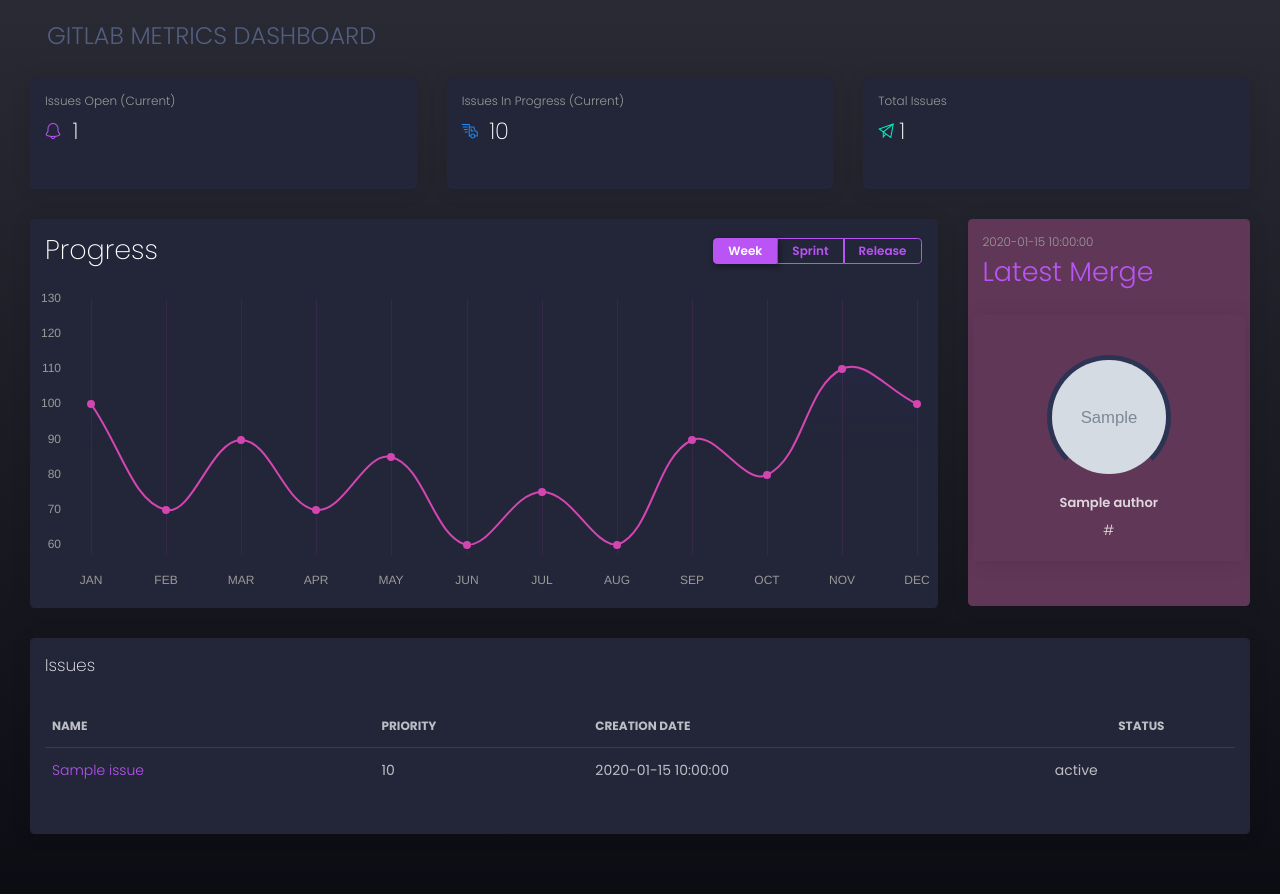
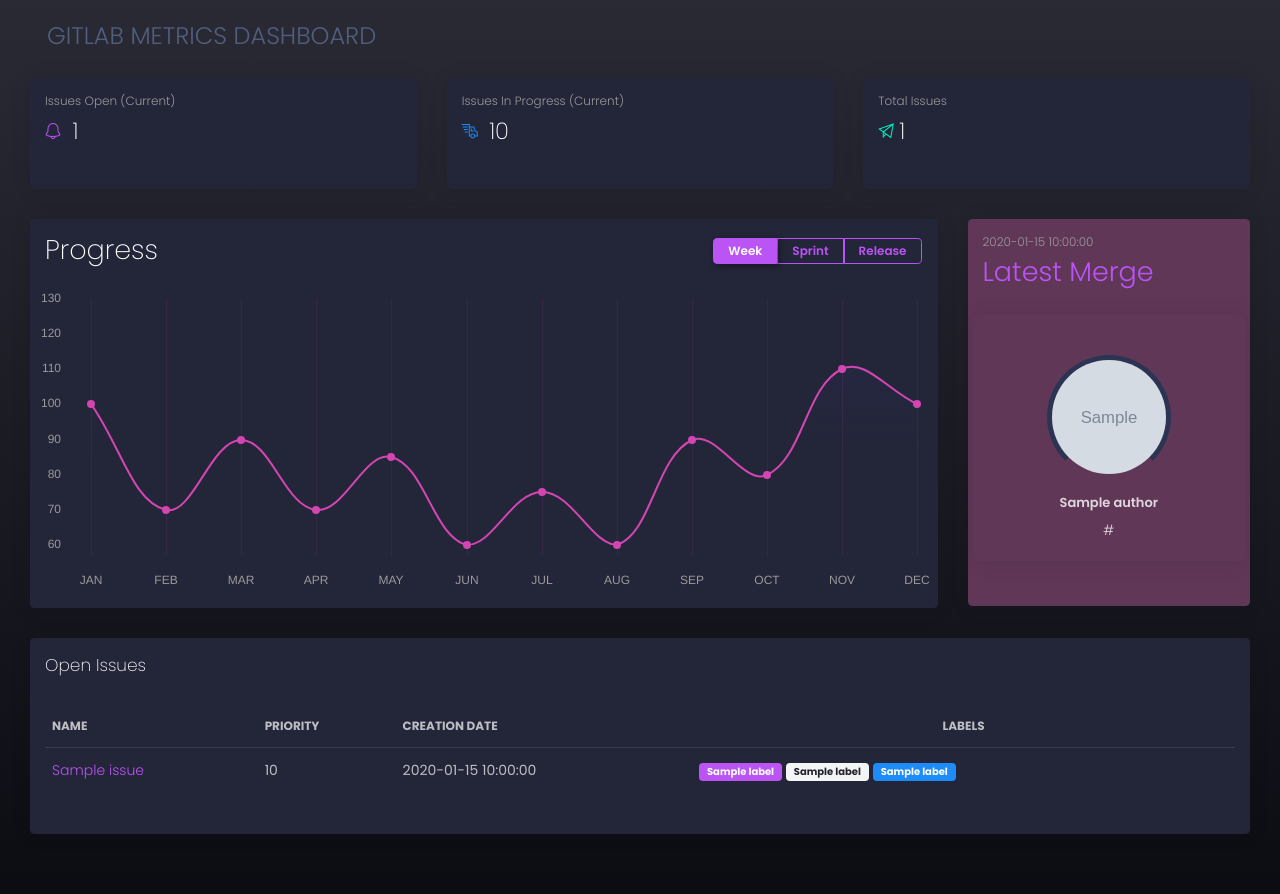
Before and after one commit to maevekenny/hci584-gitlab-metrics-dashboard, a Flask app: template app/home/templates/index.html in a window 1280 px wide. Run offline with Flask 2, Linux system fonts and the light colour scheme; data comes from the database, SQL or seed files in the repository; the template is opened without the code that fills it: most values are stand-ins (such as "Sample title", 1, 10 or a date in 2020); grey boxes marked "Sample" are stand-in pictures; some libraries are stand-ins or nearby versions.

Commit message:
styled table with badges

```diff
--- a/app/base/requests.py
+++ b/app/base/requests.py
@@ -35,7 +35,7 @@
         "/issues/?state=opened&labels=workflow::In dev"
     response = requests.request(
         "GET", url, headers={'PRIVATE-TOKEN': token}, data={})
-    return response.text.encode('utf8')
+    return response.json()
 
 
 def get_open_issues(token):
@@ -43,7 +43,7 @@
         "/issues/?state=opened&labels=workflow::ready for development"
     response = requests.request(
         "GET", url, headers={'PRIVATE-TOKEN': token}, data={})
-    return response.text.encode('utf8')
+    return response.json()
 
 
 def get_milestones(token):
--- a/app/home/routes.py
+++ b/app/home/routes.py
@@ -30,7 +30,7 @@
                            last_merge=get_latest_merge(token),
                            user_profile=get_user_profile(
                                gitlab_username, token),
-                           issue_list=issues)
+                           issue_list=get_issues_in_progress(token))
 
 
 @blueprint.route('/<template>')
--- a/app/home/templates/index.html
+++ b/app/home/templates/index.html
@@ -126,7 +126,7 @@
 
     <div class="card">
       <div class="card-header">
-        <h4 class="card-title"> Issues</h4>
+        <h4 class="card-title"> Open Issues</h4>
       </div>
       <div class="card-body">
         <div class="table-responsive" style="overflow: hidden;">
@@ -143,7 +143,7 @@
                   Creation Date
                 </th>
                 <th class="text-center">
-                  Status
+                  Labels
                 </th>
               </tr>
             </thead>
@@ -153,7 +153,12 @@
                 <td><a href={{issue.web_url}}>{{issue.title}}</a></td>
                 <td>{{issue.weight}}</td>
                 <td>{{issue.created_at}}</td>
-                <td>{{issue.state}}</td>
+                <td>
+                <span class="badge badge-primary">{{issue.labels[0]}}</span>
+                <span class="badge badge-secondary">{{issue.labels[1]}}</span>
+                <span class="badge badge-info">{{issue.labels[2]}}</span>
+
+                </td>
               </tr>
               {% endfor %}
 
@@ -174,25 +179,5 @@
   $(document).ready(function () {
     dashboard.initDashboardPageCharts();
   });
-  const issue_list = {{ issue_list | tojson}};
-  console.log(issue_list)
-
-    // var array =
-    //   [["DAST API scans print rules from incorrect scan policy", "P3", "July 12, 2020", "opened"],
-    //   ["DAST API scans print rules from incorrect scan policy", "P3", "<DATE>", "opened"],
-    //   ["DAST API scans print rules from incorrect scan policy", "P3", "<DATE>", "opened"],
-    //   ["DAST API scans print rules from incorrect scan policy", "P3", "<DATE>", "opened"],
-    //   ];
-    // var table = document.getElementById("issues-table");
-
-    // for (var i = 1; i < table.rows.length; i++) {
-    //   for (var j = 0; j < table.rows[i].cells.length; j++) {
-    //     if (j == 0)
-    //       table.rows[i].cells[j].innerHTML = '<a href="xyz.html">' + array[i - 1][j] + "</a>";
-    //     else
-    //       table.rows[i].cells[j].innerHTML = array[i - 1][j];
-    //   }
-    // }
-
 </script>
 {% endblock javascripts %}
```
